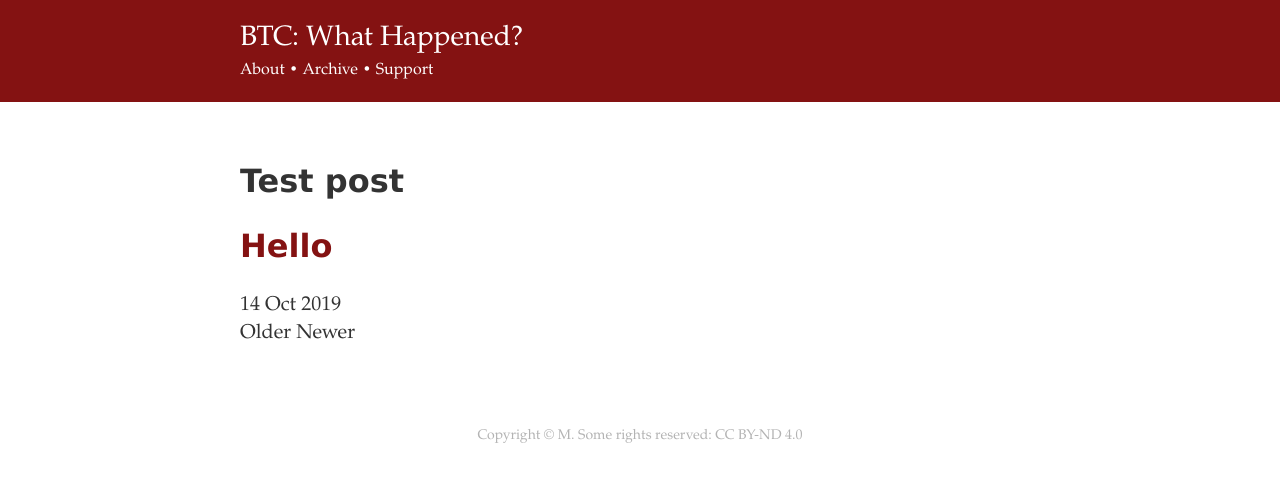
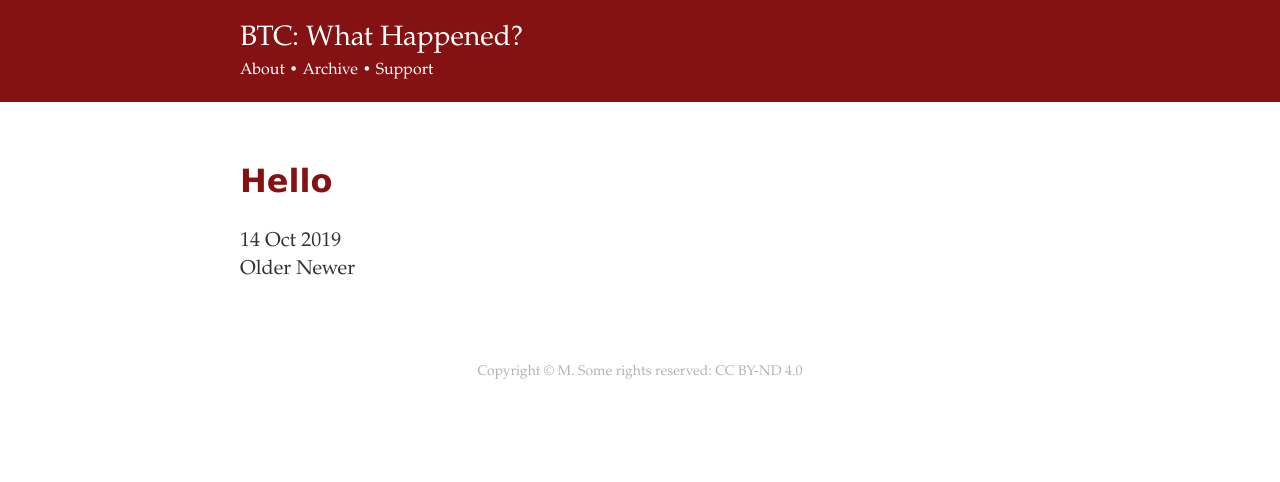
Before and after one commit to derykmakgill/nsi, a Jekyll site: the page built from index.html, in a window 1280 px wide. Shown: the top 482 px of the page. Built offline with Jekyll 4.4.1, drawn with Linux system fonts in a browser that asks for light colours; the list of posts is cut into pages by our own code.

Commit message:
Update index.html

```diff
--- a/index.html
+++ b/index.html
@@ -1,8 +1,6 @@
 ---
 layout: default
 ---
-
-<h1> Test post</h1>
 
 
 <div class="posts">
```
